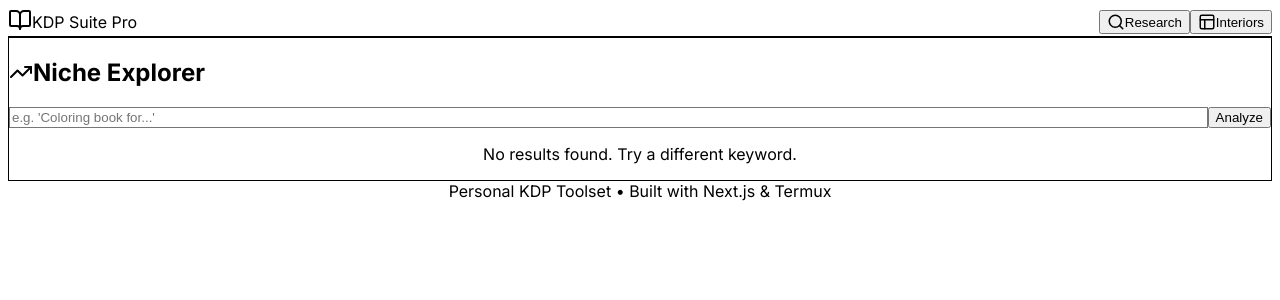
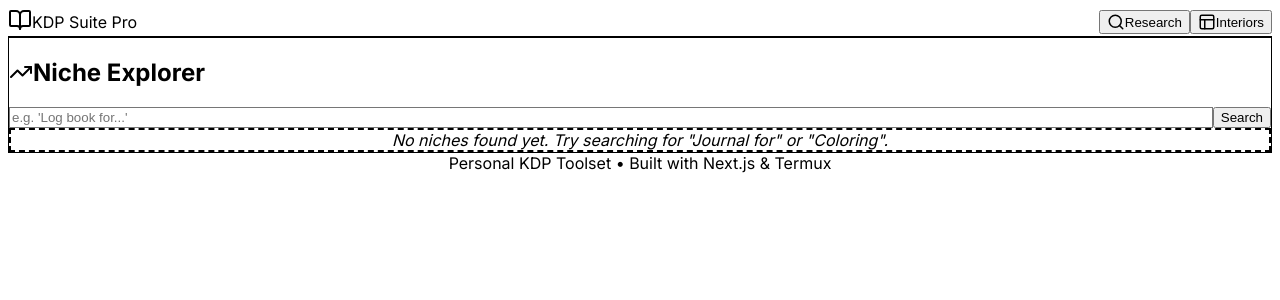
Before and after one commit to jarmi306/my-bookbolt-clone, a Next.js app: page / in a window 1280 px wide. Shown: the top 300 px of the page. Built offline with nearby package versions, Linux system fonts and the light colour scheme.

Commit message:
Added internal API route to bypass Amazon CORS

```diff
--- /dev/null
+++ b/src/app/api/search/route.ts
@@ -0,0 +1,27 @@
+import { NextResponse } from 'next/server';
+
+export async function GET(request: Request) {
+  const { searchParams } = new URL(request.url);
+  const query = searchParams.get('q');
+
+  if (!query) {
+    return NextResponse.json([]);
+  }
+
+  try {
+    const response = await fetch(
+      `https://completion.amazon.com/search/complete?search-alias=aps&client=amazon-search-ui&mkt=1&q=${encodeURIComponent(query)}`,
+      {
+        headers: {
+          'User-Agent': 'Mozilla/5.0 (Windows NT 10.0; Win64; x64) AppleWebKit/537.36 (KHTML, like Gecko) Chrome/119.0.0.0 Safari/537.36',
+        },
+      }
+    );
+
+    const data = await response.json();
+    // Amazon returns [query, [suggestions], ...]
+    return NextResponse.json(data[1] || []);
+  } catch (error) {
+    return NextResponse.json({ error: "Failed to fetch" }, { status: 500 });
+  }
+}
--- a/src/components/ResearchTool.tsx
+++ b/src/components/ResearchTool.tsx
@@ -1,8 +1,6 @@
 "use client";
 import { useState } from 'react';
 import { Search, TrendingUp } from 'lucide-react';
-// Import the action we just created
-import { getAmazonSuggestions } from '@/app/actions';
 
 export default function ResearchTool() {
   const [query, setQuery] = useState('');
@@ -13,11 +11,17 @@
     if (!query) return;
     setLoading(true);
 
-    // Call the server-side function instead of a direct fetch
-    const suggestions = await getAmazonSuggestions(query);
-    setResults(suggestions);
-
-    setLoading(false);
+    try {
+      // Call your internal API route
+      const res = await fetch(`/api/search?q=${encodeURIComponent(query)}`);
+      const data = await res.json();
+      setResults(Array.isArray(data) ? data : []);
+    } catch (error) {
+      console.error("Search error:", error);
+      setResults([]);
+    } finally {
+      setLoading(false);
+    }
   };
 
   return (
@@ -31,35 +35,34 @@
           value={query}
           onChange={(e) => setQuery(e.target.value)}
           onKeyDown={(e) => e.key === 'Enter' && fetchNiches()}
-          placeholder="e.g. 'Coloring book for...'"
-          className="flex-1 p-3 border rounded-xl outline-none focus:ring-2 focus:ring-blue-500"
+          placeholder="e.g. 'Log book for...'"
+          className="flex-1 p-3 border rounded-xl outline-none focus:ring-2 focus:ring-blue-500 shadow-sm"
         />
         <button
           onClick={fetchNiches}
           disabled={loading}
-          className="bg-blue-600 text-white px-6 py-3 rounded-xl font-bold disabled:opacity-50"
+          className="bg-blue-600 hover:bg-blue-700 text-white px-6 py-3 rounded-xl font-bold transition-all disabled:opacity-50 shadow-md"
         >
-          {loading ? 'Searching...' : 'Analyze'}
+          {loading ? '...' : 'Search'}
         </button>
       </div>
 
       <div className="grid grid-cols-1 md:grid-cols-2 gap-3">
         {results.length > 0 ? (
           results.map((item, idx) => (
-            <div key={idx} className="p-4 border rounded-xl flex justify-between items-center bg-gray-50 hover:bg-blue-50 transition-colors">
+            <div key={idx} className="p-4 border rounded-xl flex justify-between items-center bg-gray-50 hover:bg-white hover:shadow-md transition-all group">
               <span className="font-medium text-slate-700">{item}</span>
               <a
                 href={`https://www.amazon.com/s?k=${encodeURIComponent(item)}&i=stripbooks`}
                 target="_blank"
-                rel="noreferrer"
-                className="text-blue-600 text-sm font-bold bg-blue-100 px-3 py-1 rounded-full hover:bg-blue-600 hover:text-white transition-all"
+                className="text-blue-600 text-xs font-bold border border-blue-200 px-3 py-1 rounded-full group-hover:bg-blue-600 group-hover:text-white transition-all"
               >
-                AMAZON ↗
+                VIEW ON AMAZON
               </a>
             </div>
           ))
         ) : (
-          !loading && <p className="text-slate-400 text-center col-span-2 py-10">No results found. Try a different keyword.</p>
+          !loading && <div className="col-span-2 text-center py-10 border-2 border-dashed border-gray-100 rounded-xl text-slate-400 italic">No niches found yet. Try searching for "Journal for" or "Coloring".</div>
         )}
       </div>
     </div>
```
